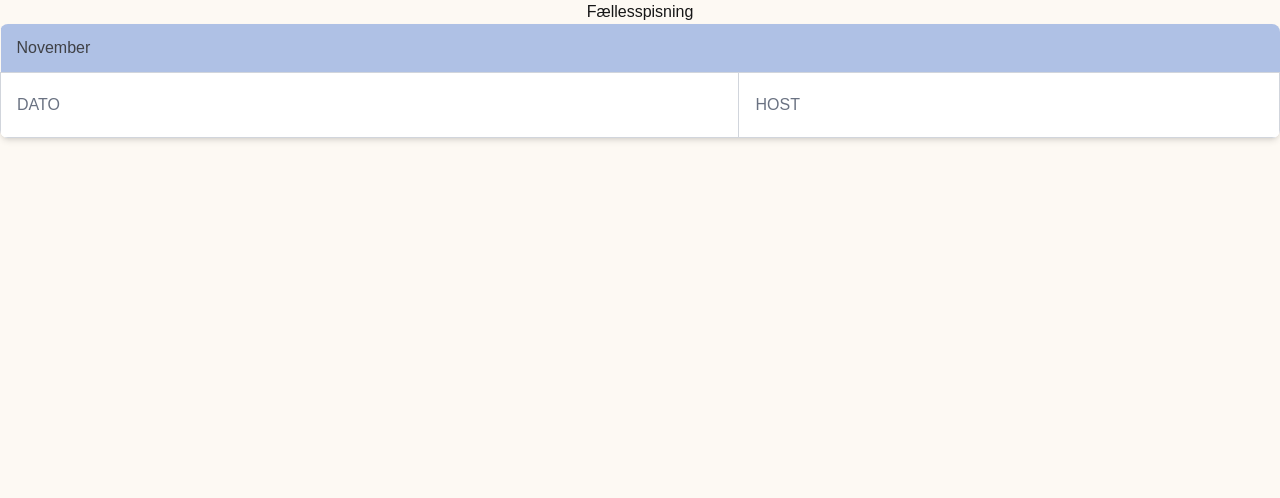
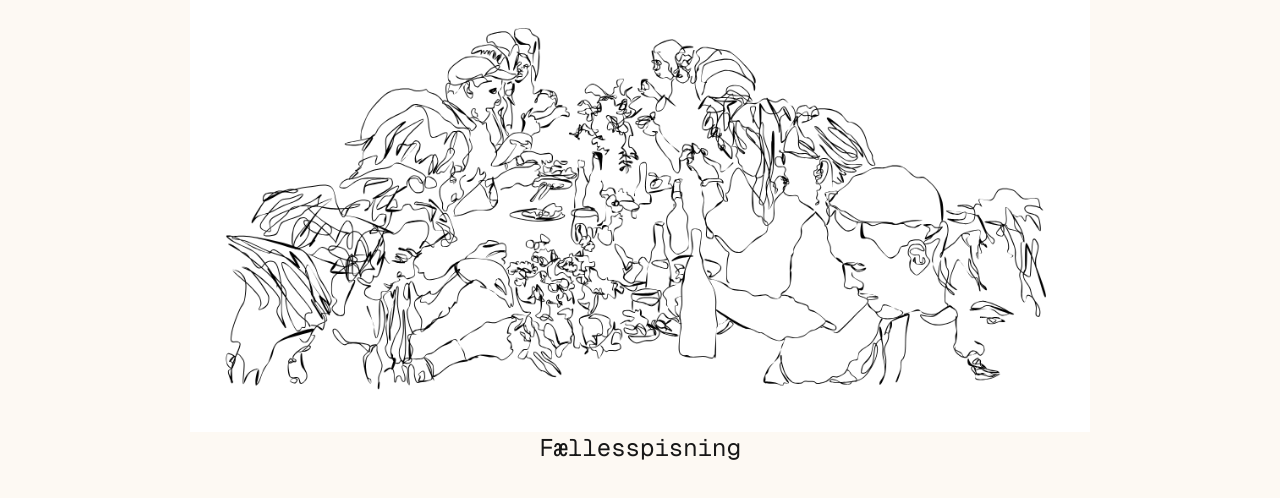
Before and after one commit to MOET2025/communal-dinning, a Next.js app: page / in a window 1280 px wide. Shown: the top 498 px of the page. Built offline with nearby package versions, Linux system fonts and the light colour scheme.

Commit message:
added picture to about page

```diff
--- /dev/null
+++ b/app/events/page.tsx
@@ -0,0 +1,30 @@
+import { createClient } from "@/utils/supabase/server";
+
+export async function getData() {
+  const supabase = await createClient();
+  const {data: events} = await supabase.from("Event").select();
+
+  return events;
+}
+
+export default async function Events() {
+  const data = await getData();
+
+  if(data !== null) {
+    //display data in list!!!!!!
+    if(data.length > 0) {
+      return (
+        <div key={data.id}>
+          <h2> event host: {data.event_host}</h2>
+          <h2> event name: {data.event_name}</h2>
+          <h2> date: {data.event_date}</h2>
+        </div>
+
+
+      )
+    }
+
+  } else {
+    return <p>no events yet!</p>
+  }
+}
--- a/app/page.tsx
+++ b/app/page.tsx
@@ -1,29 +1,21 @@
-
+import Image from 'next/image'
+import faellesspisning from '../public/faellesspisning.png'
 
 export default function Home() {
 
   return (
-    <div>
-      <div className="flex justify-center">
+    <div  className='flex flex-col items-center'>
+      <Image
+
+        src={faellesspisning}
+        width={900}
+        height={900}
+        alt="Picture of dinner" />
+
+      <div className="font-mono text-2xl">
         <p>Fællesspisning</p>
       </div>
 
-      <div className="relative overflow-hidden shadow-md rounded-lg">
-        <table className="table-auto w-full text-left">
-          <thead className=" bg-[#afc1e5] text-[#3f4146]">
-            <tr>
-              <td className="py-3    p-4"> November </td>
-              <td className="py-3    p-4"></td>
-            </tr>
-          </thead>
-          <tbody className="bg-white text-gray-500 bg-[#FFFFFF] text-[#6b7280]">
-            <tr className=" py-5">
-              <td className=" py-5 border  border-gray-300   p-4">DATO</td>
-              <td className=" py-5 border  border-gray-300   p-4">HOST</td>
-            </tr>
-          </tbody>
-        </table>
-      </div>
     </div>
   );
 }
--- /dev/null
+++ b/utils/supabase/client.ts
@@ -0,0 +1,8 @@
+import { createBrowserClient } from '@supabase/ssr'
+
+export function createClient() {
+  return createBrowserClient(
+    process.env.NEXT_PUBLIC_SUPABASE_URL!,
+    process.env.NEXT_PUBLIC_SUPABASE_PUBLISHABLE_KEY!
+  )
+}
--- /dev/null
+++ b/utils/supabase/server.ts
@@ -0,0 +1,29 @@
+import { createServerClient } from '@supabase/ssr'
+import { cookies } from 'next/headers'
+
+export async function createClient() {
+  const cookieStore = await cookies()
+
+  return createServerClient(
+    process.env.NEXT_PUBLIC_SUPABASE_URL!,
+    process.env.NEXT_PUBLIC_SUPABASE_PUBLISHABLE_KEY!,
+    {
+      cookies: {
+        getAll() {
+          return cookieStore.getAll()
+        },
+        setAll(cookiesToSet) {
+          try {
+            cookiesToSet.forEach(({ name, value, options }) =>
+              cookieStore.set(name, value, options)
+            )
+          } catch {
+            // The `setAll` method was called from a Server Component.
+            // This can be ignored if you have middleware refreshing
+            // user sessions.
+          }
+        },
+      },
+    }
+  )
+}
```
Also changed, not shown: public/faellesspisning.png (added).
